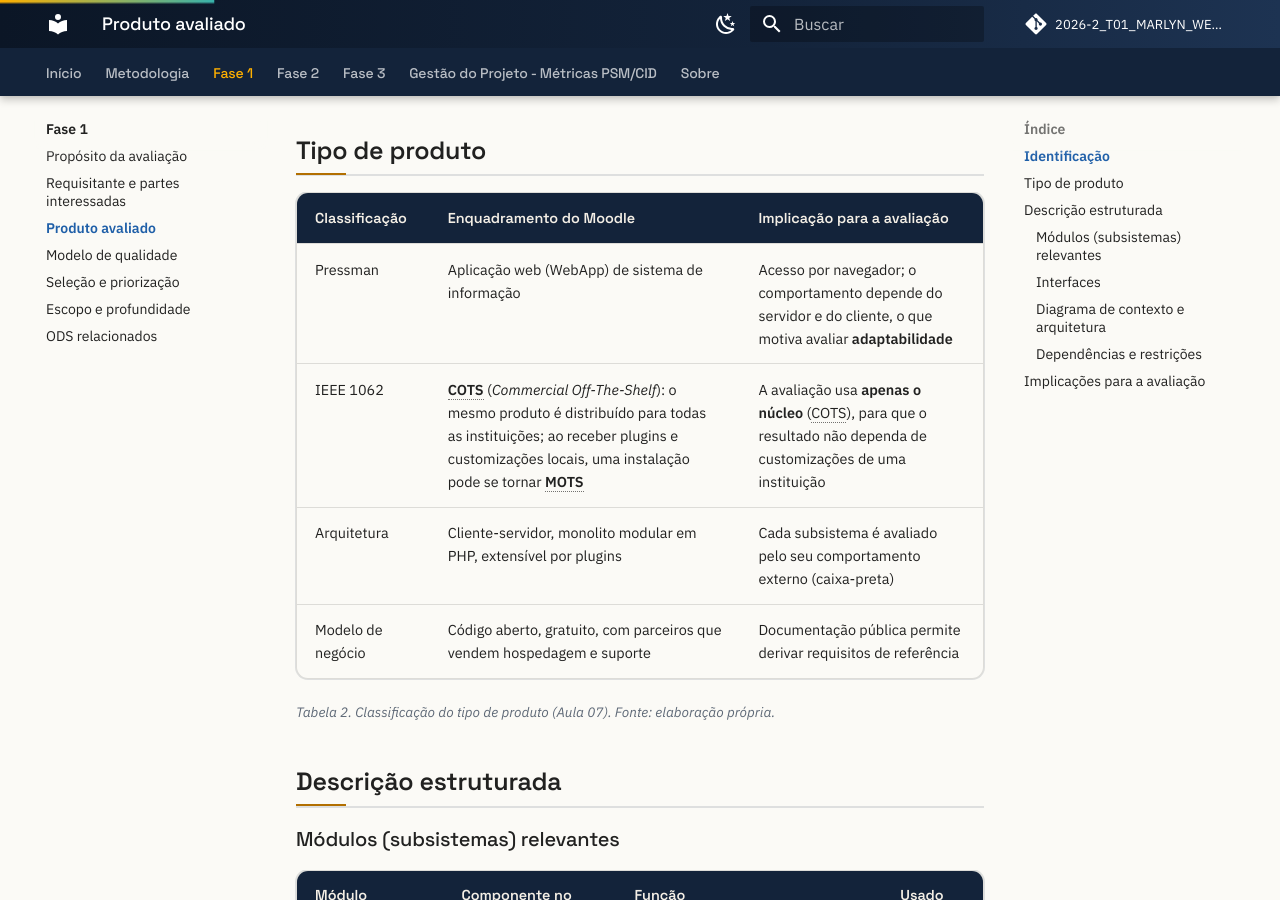
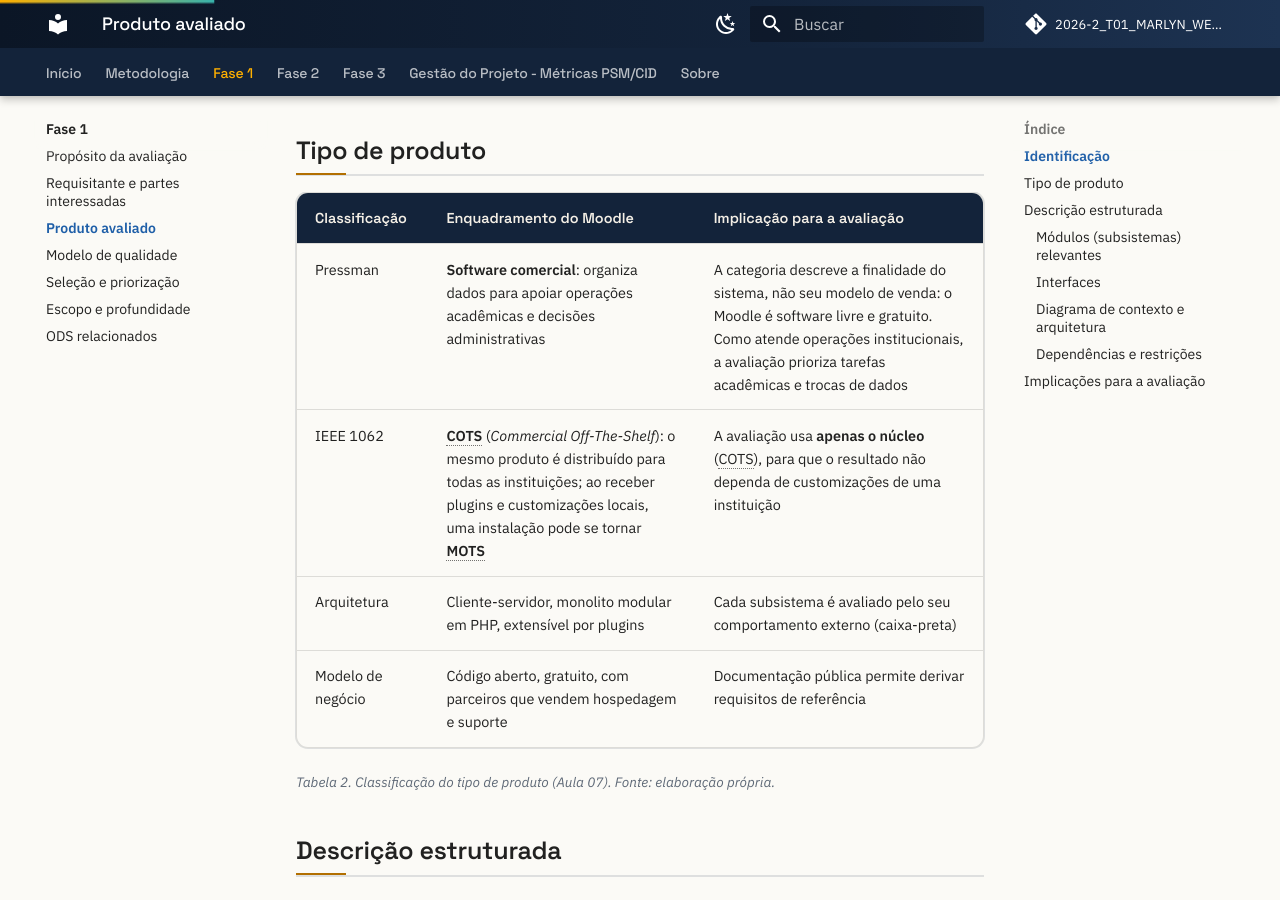
Before and after one commit to FCTE-Qualidade-de-Software-1/2026-2_T01_MARLYN_WESCOFF, an MkDocs documentation site: the page built from docs/fase-1/produto.md, in a window 1280 px wide and 900 px high, scrolled down 858 px. Built offline with MkDocs 1.6.1 and Material for MkDocs 9.7.7, drawn with Linux system fonts in a browser that asks for light colours; comment, search, counter and statistics services are not loaded.

Commit message:
docs(fase1): corrigir classificação do tipo de produto

```diff
--- a/docs/fase-1/produto.md
+++ b/docs/fase-1/produto.md
@@ -19,7 +19,7 @@
 
 | Classificação | Enquadramento do Moodle | Implicação para a avaliação |
 |---|---|---|
-| Pressman | Aplicação web (WebApp) de sistema de informação | Acesso por navegador; o comportamento depende do servidor e do cliente, o que motiva avaliar **adaptabilidade** |
+| Pressman | **Software comercial**: organiza dados para apoiar operações acadêmicas e decisões administrativas | A categoria descreve a finalidade do sistema, não seu modelo de venda: o Moodle é software livre e gratuito. Como atende operações institucionais, a avaliação prioriza tarefas acadêmicas e trocas de dados |
 | IEEE 1062 | **COTS** (*Commercial Off-The-Shelf*): o mesmo produto é distribuído para todas as instituições; ao receber plugins e customizações locais, uma instalação pode se tornar **MOTS** | A avaliação usa **apenas o núcleo** (COTS), para que o resultado não dependa de customizações de uma instituição |
 | Arquitetura | Cliente-servidor, monolito modular em PHP, extensível por plugins | Cada subsistema é avaliado pelo seu comportamento externo (caixa-preta) |
 | Modelo de negócio | Código aberto, gratuito, com parceiros que vendem hospedagem e suporte | Documentação pública permite derivar requisitos de referência |
--- a/docs/metricas/dados/brutos/esforco.csv
+++ b/docs/metricas/dados/brutos/esforco.csv
@@ -47,3 +47,4 @@ data,membro,fase,tipo_atividade,issue,horas,tipo_registro,observacao
 2026-11-15,Carlos Eduardo Deusdara Motta,4,analise,#72,1.5,registrado,Planilha de cálculos e script de julgamento de G1 a G3
 2026-11-15,Bernardo Broetto Brun,3,documentacao,#56,3,registrado, Seção da Fase 3 e custos estimados e realizados no artigo
 2026-11-15,Pedro Goncalves Rocha,gestao,documentacao,#59,2,registrado, Registro da DG-10 (PC1 não apresentado)
+2026-11-22,Bernardo Broetto Brun,1,documentacao,#105,1,registrado, Correção da classificação do Moodle segundo a tabela de Pressman
```
Also changed, not shown: 1 other file.
